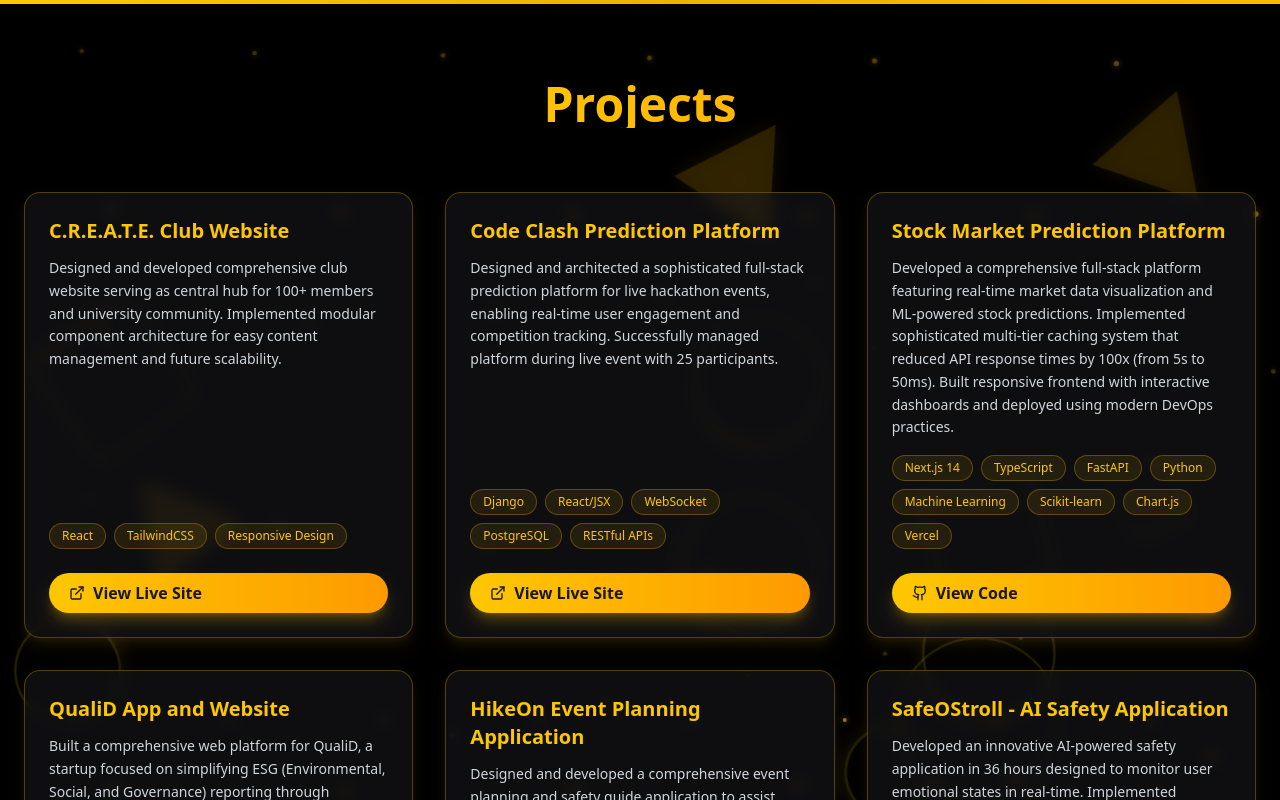
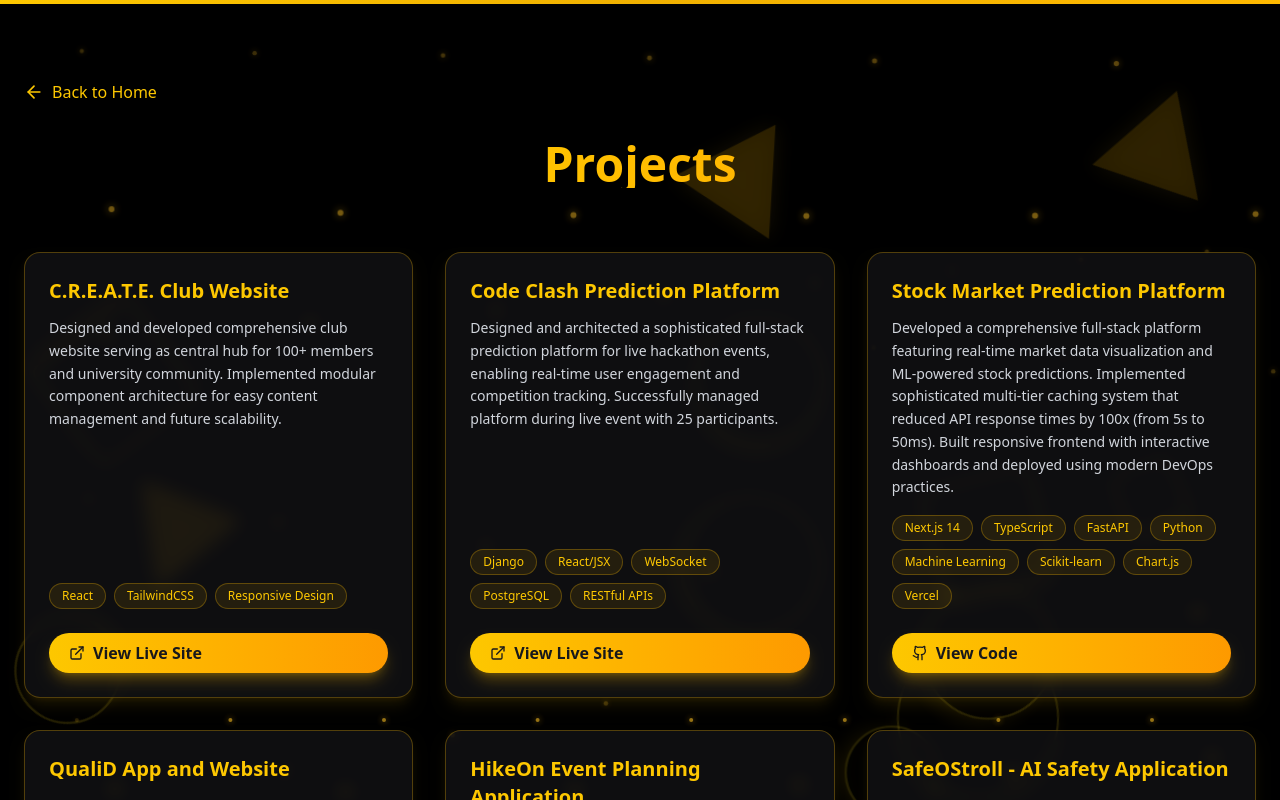
Before and after one commit to Vab-170/personal-website, a React (Vite) app: page /projects in a window 1280 px wide. Shown: the top 800 px of the page. Built offline with nearby package versions, Linux system fonts and the light colour scheme.

Commit message:
refactor: update CV file name and improve button label on HomePage

```diff
--- a/src/data/portfolioData.js
+++ b/src/data/portfolioData.js
@@ -19,7 +19,7 @@ export const personalInfo = {
     AI, full stack development, and scalable systems. I focus on building tools that
     are practical, clean, and future facing, and I am always improving them once I
     learn a better way.`,
-  cvPath: "/Vab_s_CV.pdf",
+  cvPath: "/Vaibhav_Gupta_CV.pdf",
   availabilityStatus: "Available for opportunities",
   seekingText: "Currently seeking 2026 summer internships and co-op positions.",
 };
--- a/src/pages/HomePage.jsx
+++ b/src/pages/HomePage.jsx
@@ -103,7 +103,7 @@ const EnhancedPortfolio = () => {
                             target="_blank"
                             rel="noopener noreferrer"
                         >
-                            <GlowButton variant="secondary">Download CV</GlowButton>
+                            <GlowButton variant="secondary">View CV</GlowButton>
                         </a>
                     </motion.div>
 
--- a/src/pages/ProjectPage.jsx
+++ b/src/pages/ProjectPage.jsx
@@ -1,7 +1,8 @@
 import React from "react";
 import PropTypes from "prop-types";
 import { motion } from "framer-motion";
-import { ExternalLink, Github } from "lucide-react";
+import { Link } from "react-router-dom";
+import { ExternalLink, Github, ArrowLeft } from "lucide-react";
 import { PageLayout } from "../Components/BackgroundEffects";
 import { projects, personalInfo } from "../data/portfolioData";
 
@@ -82,6 +83,22 @@ const ProjectsPage = () => {
     return (
         <PageLayout showParticles={false}>
             <div className="py-20 px-6">
+                {/* Back Button */}
+                <motion.div
+                    className="max-w-7xl mx-auto mb-8"
+                    initial={{ opacity: 0, x: -20 }}
+                    animate={{ opacity: 1, x: 0 }}
+                    transition={{ duration: 0.4 }}
+                >
+                    <Link
+                        to="/"
+                        className="inline-flex items-center gap-2 text-yellow-400 hover:text-yellow-300 transition-colors font-medium"
+                    >
+                        <ArrowLeft className="w-5 h-5" />
+                        Back to Home
+                    </Link>
+                </motion.div>
+
                 <motion.h2
                     className="text-5xl font-bold text-center mb-16 bg-linear-to-r from-yellow-300 to-amber-500 bg-clip-text text-transparent"
                     initial={{ opacity: 0, y: -30 }}
```
Also changed, not shown: 2 other files (tests, documents, lock files or other folders).
